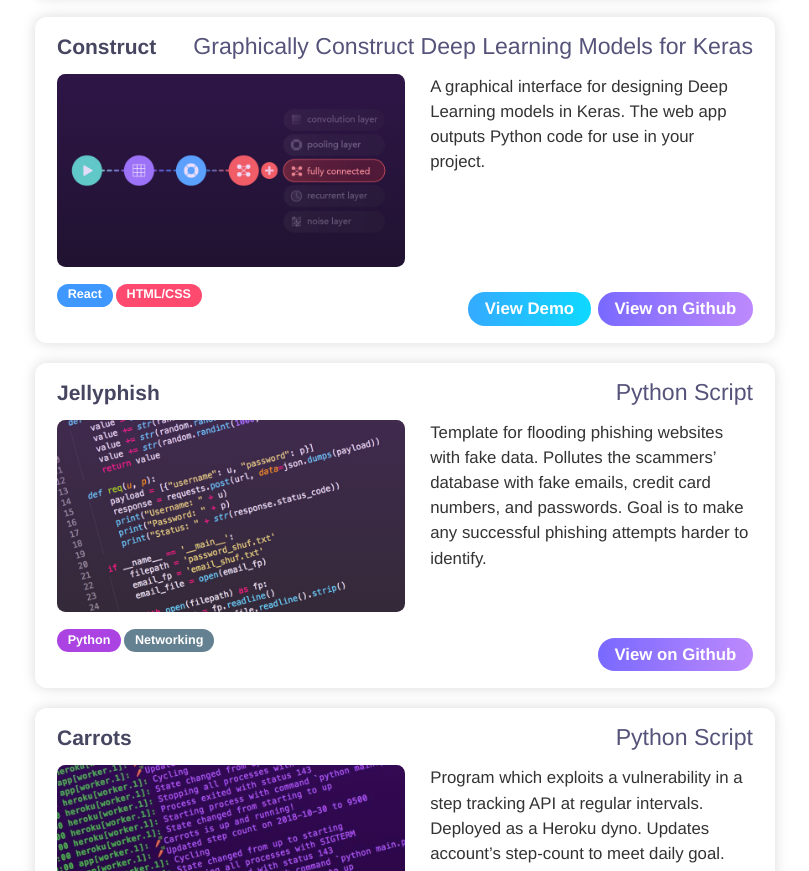
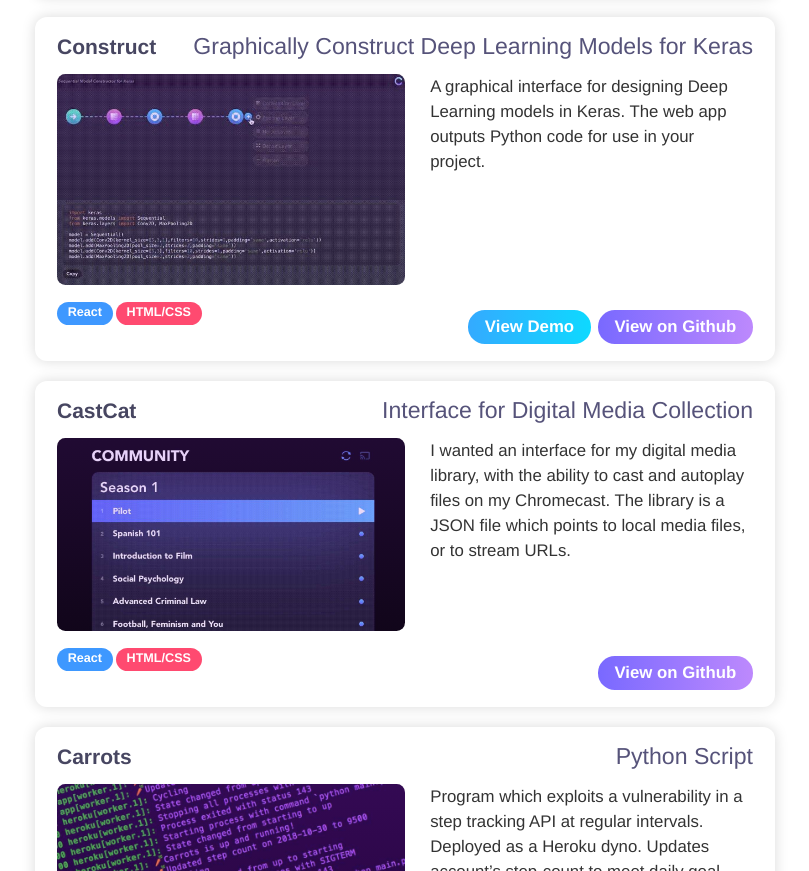
Before and after one commit to tylerpharand/tylerpharand.github.io, a plain HTML site: page index.html in a window 1280 px wide. Shown: the part 1128-1999 px from the top of the page, without its empty margins (235-1044 px from the left). Drawn offline with nearby package versions, Linux system fonts and the light colour scheme.

Commit message:
Added Castcat + Updated GIFs

```diff
--- a/index.html
+++ b/index.html
@@ -146,7 +146,7 @@
 
 			    <div class="panel-body">
 					<div class="pickgradient">
-						<img class="thumbnail" src="src/img/construct_thumbnail.jpg"/>
+						<img class="thumbnail" src="src/img/construct_thumbnail-p.jpg" alt="Photo" data-echo="src/img/construct_thumbnail.gif"/>
 					</div>
 					<p class="description">A graphical interface for designing Deep Learning models in Keras. The web app outputs Python code for use in your project.</p>
 				</div>
@@ -163,21 +163,21 @@
 			<!--item-->
 			<div class="panel panel-default">
 			  	<div class="panel-heading">
-					<p class="panel-title">Jellyphish</p>
-					<p class="panel-subtitle">Python Script</p>
+					<p class="panel-title">CastCat</p>
+					<p class="panel-subtitle">Interface for Digital Media Collection</p>
 				</div>
 
 			    <div class="panel-body">
 					<div class="pickgradient">
-						<img class="thumbnail" src="src/img/jellyphish_thumbnail.jpg"/>
+						<img class="thumbnail" src="src/img/castcat_thumbnail-p.jpg" alt="Photo" data-echo="src/img/castcat_thumbnail.gif"/>
 					</div>
-					<p class="description">Template for flooding phishing websites with fake data. Pollutes the scammers’ database with fake emails, credit card numbers, and passwords. Goal is to make any successful phishing attempts harder to identify.</p>
+					<p class="description">I wanted an interface for my digital media library, with the ability to cast and autoplay files on my Chromecast. The library is a JSON file which points to local media files, or to stream URLs.</p>
 				</div>
 
 				<div class="panel-footer">
-					<p class="tag python">Python</p>
-					<p class="tag networking">Networking</p>
-					<a class="color-button purple-grad" href="https://github.com/tylerpharand/Jellyphish">View on Github</a>
+					<p class="tag ios">React</p>
+					<p class="tag htmlcss">HTML/CSS</p>
+					<a class="color-button purple-grad" href="https://github.com/tylerpharand/CastCat">View on Github</a>
 				</div>
 			</div>
 			<!--item-->
```
Also changed, not shown: src/img/castcat_thumbnail-p.jpg (added), src/img/castcat_thumbnail.gif (added), src/img/construct-thumbnail.gif (deleted), src/img/construct_thumbnail-p.jpg (added), src/img/construct_thumbnail.gif (added), src/img/construct_thumbnail.jpg (deleted), 2 other files.
